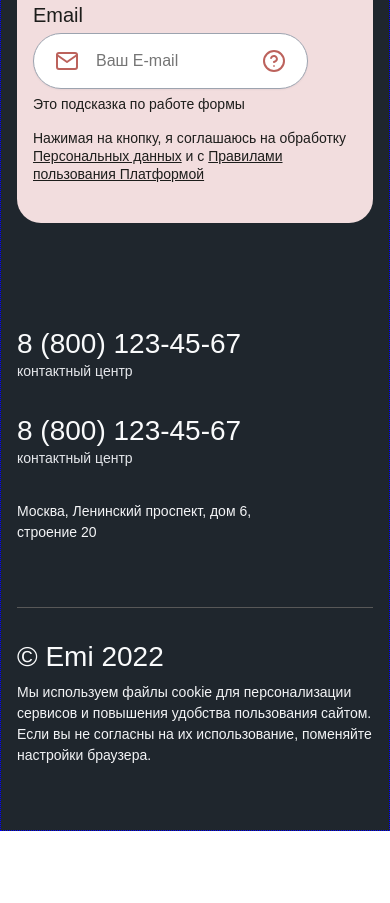
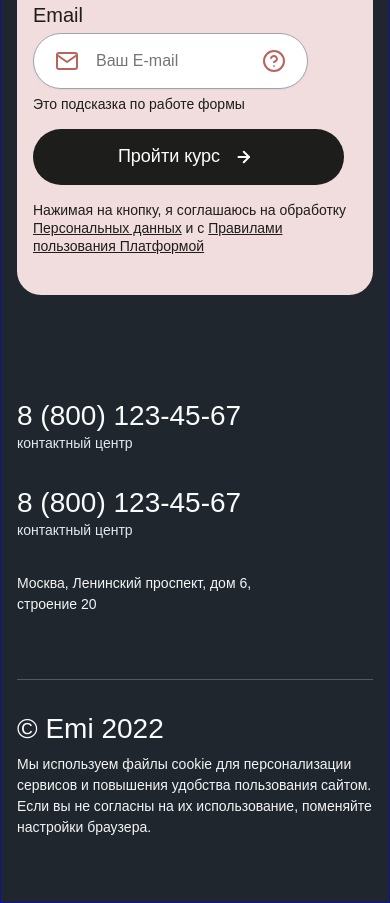
Before and after one commit to liliht-lemur/emi, a plain HTML site: page index.html in a window 390 px wide. Shown: the part 8800-9703 px from the top of the page. Before the commit the page ends 9631 px from the top, so only its background shows below. Drawn offline with nearby package versions, Linux system fonts and the light colour scheme.

Commit message:
fix button_submit

```diff
--- a/blocks/application/application.css
+++ b/blocks/application/application.css
@@ -198,6 +198,11 @@
   }
 
 }
+@media (max-width: 633px) {
+  .button-mobile_submit {
+    display: block;
+  }
+}
 @media (max-width: 573px) {
   .application {
     padding: 40px 0;
--- a/blocks/button/button.css
+++ b/blocks/button/button.css
@@ -78,4 +78,7 @@
   .button-mobile {
     display: block;
   }
+  .button-mobile_submit {
+    display: block;
+  }
 }
```
